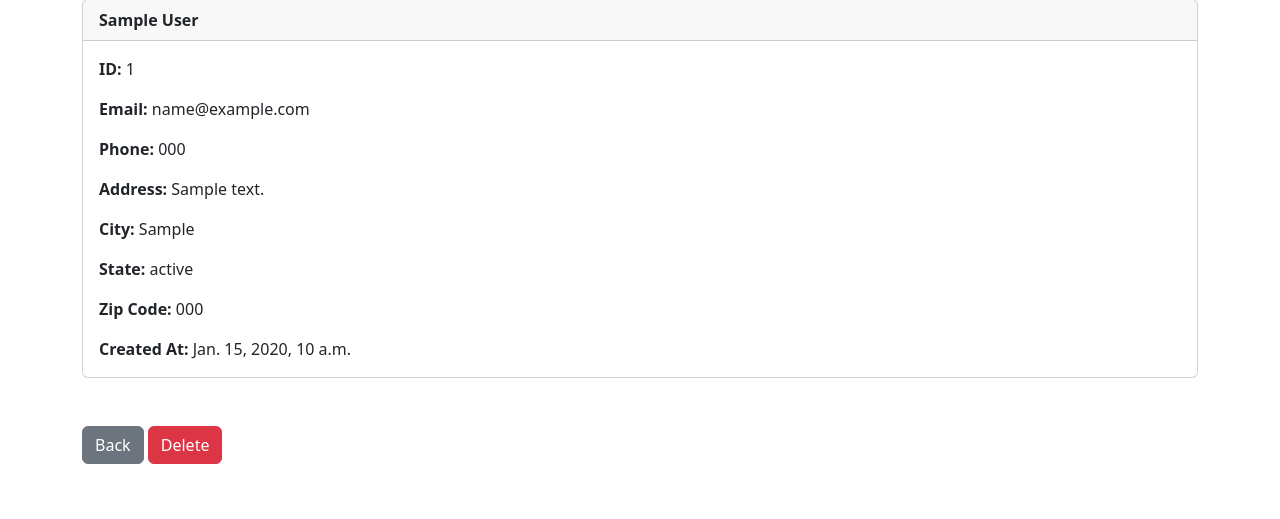
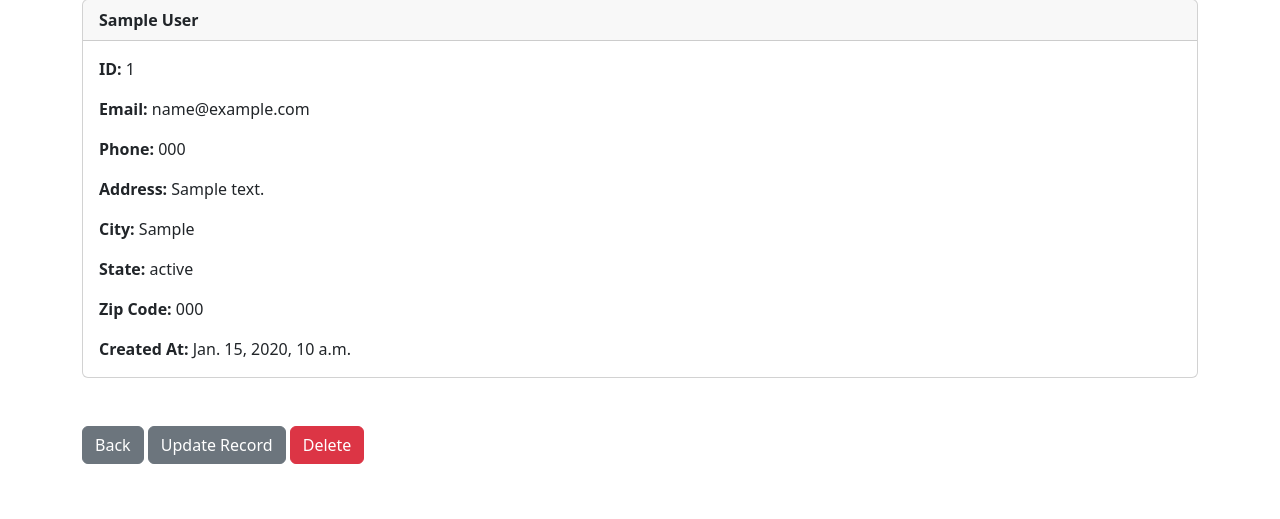
Before and after one commit to lasindu2001/django-crm, a Django app: page /record/1 in a window 1280 px wide. Shown: the part 81-600 px from the top of the page. Run offline with Django 5.2, Linux system fonts and the light colour scheme; a user stored in the database is signed in; tables that the repository leaves empty hold one stand-in row (values such as "Sample post").

Commit message:
create updating records

```diff
--- a/website/templates/record.html
+++ b/website/templates/record.html
@@ -37,6 +37,7 @@
 <br><br>
 
 <a href="{% url 'home' %}" class="btn btn-secondary">Back</a>
+<a href="{% url 'update_record' customer_record.id %}" class="btn btn-secondary">Update Record</a>
 <a href="{% url 'delete_record' customer_record.id %}" class="btn btn-danger">Delete</a>
 
 {% endblock %}
--- a/website/urls.py
+++ b/website/urls.py
@@ -9,4 +9,5 @@ urlpatterns = [
     path('record/<int:pk>', views.customer_record, name='record'),
     path('delete_record/<int:pk>', views.delete_record, name='delete_record'),
     path('add_record/', views.add_record, name='add_record'),
+    path('update_record/<int:pk>', views.update_record, name='update_record'),
 ]
--- a/website/views.py
+++ b/website/views.py
@@ -53,10 +53,10 @@ def delete_record(request, pk):
     if request.user.is_authenticated:
         delete_it = Record.objects.get(id=pk)
         delete_it.delete()
-        messages.success(request, "Record Deleted Successfully!!!")
+        messages.success(request, "Record deleted successfully!!!")
         return redirect('home')
     else:
-        messages.success(request, "You Must Be Logged In To Do That!!!")
+        messages.success(request, "You must be logged in to do that!!!")
         return redirect('home')
 
 def add_record(request):
@@ -65,9 +65,22 @@ def add_record(request):
         if request.method == "POST":
             if form.is_valid():
                 form.save()
-                messages.success(request, "Record Added!!!")
+                messages.success(request, "Record added!!!")
                 return redirect('home')
         return render(request, 'add_record.html', {'form': form})
     else:
-        messages.success(request, "You Must Be Logged In!!!")
+        messages.success(request, "You must be logged in!!!")
         return redirect('home')
+
+def update_record(request, pk):
+    if request.user.is_authenticated:
+        current_record = Record.objects.get(id=pk)
+        form = AddRecordForm(request.POST or None, instance=current_record)
+        if form.is_valid():
+            form.save()
+            messages.success(request, "Record has been updated!!!")
+            return redirect('home')
+        return render(request, 'update_record.html', {'form': form, 'customer_record': current_record})
+    else:
+        messages.success(request, "You must be logged in!!!")
+        return redirect('home')
```
Also changed, not shown: website/templates/update_record.html (added, +17 -0 lines).
